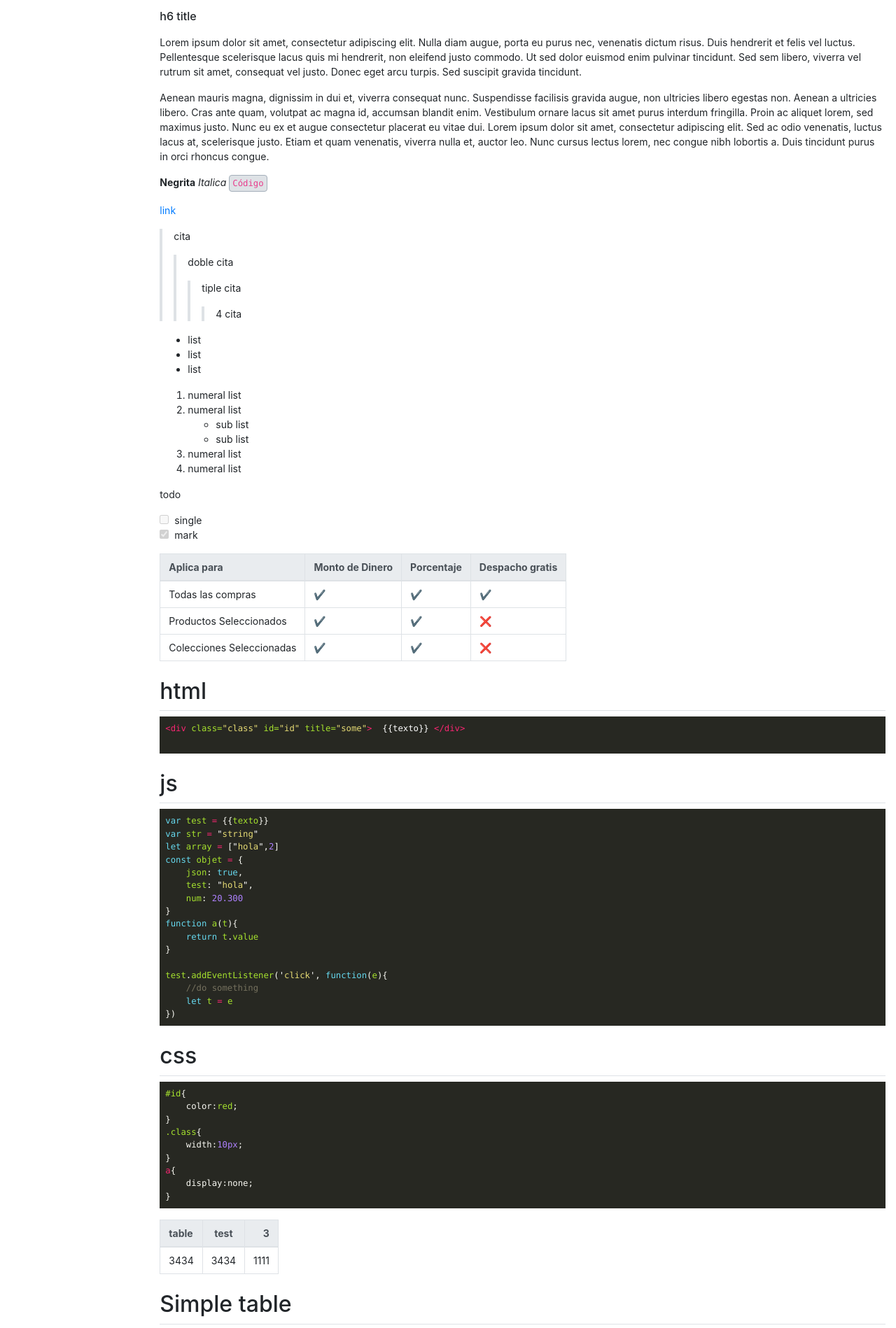
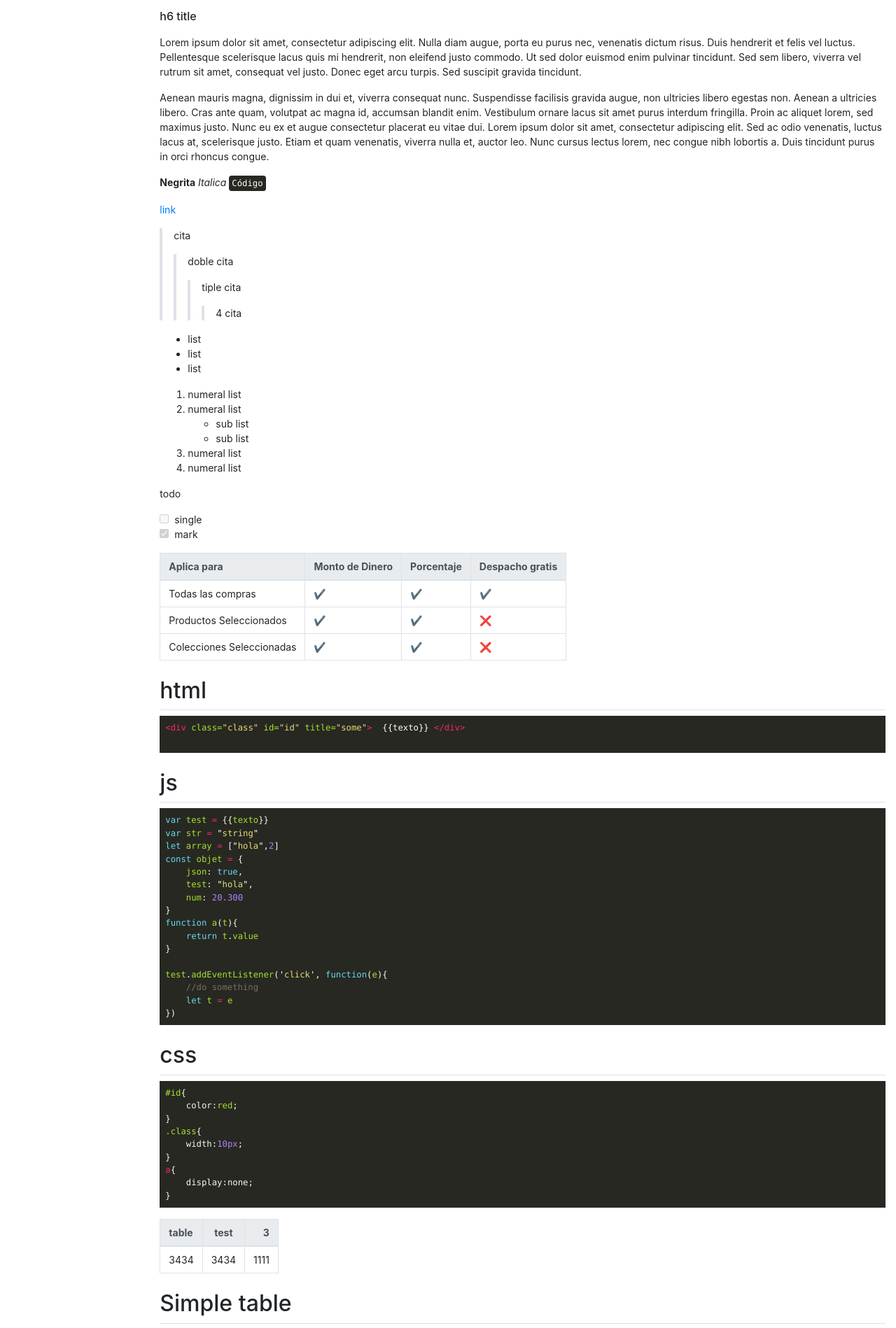
Before and after one commit to Bsale-IO/template-docs, a Jekyll site: the page built from docs/index.md, in a window 1280 px wide. Shown: the part 567-2465 px from the top of the page at 70% size. Built offline with Jekyll 4.4.1, drawn with Linux system fonts in a browser that asks for light colours; emoji names are drawn with the system emoji font; our own code applies the rules of GitHub Pages for plain Markdown files.

Commit message:
plaintext{

```diff
--- a/docs/_sass/code.scss
+++ b/docs/_sass/code.scss
@@ -67,9 +67,8 @@
 .highlight .gi { color: #a6e22e; } /* Generic.Inserted & Diff Inserted */
 
 code.language-plaintext{
-    color:#e83e8c;
-    background: $gray-primary;
-    border: 1px solid $gray-primary-border;
+    background:#272822;
+    color:white;
     padding:.125rem .25rem;
     border-radius: .25rem;
     display:inline-block;
```
